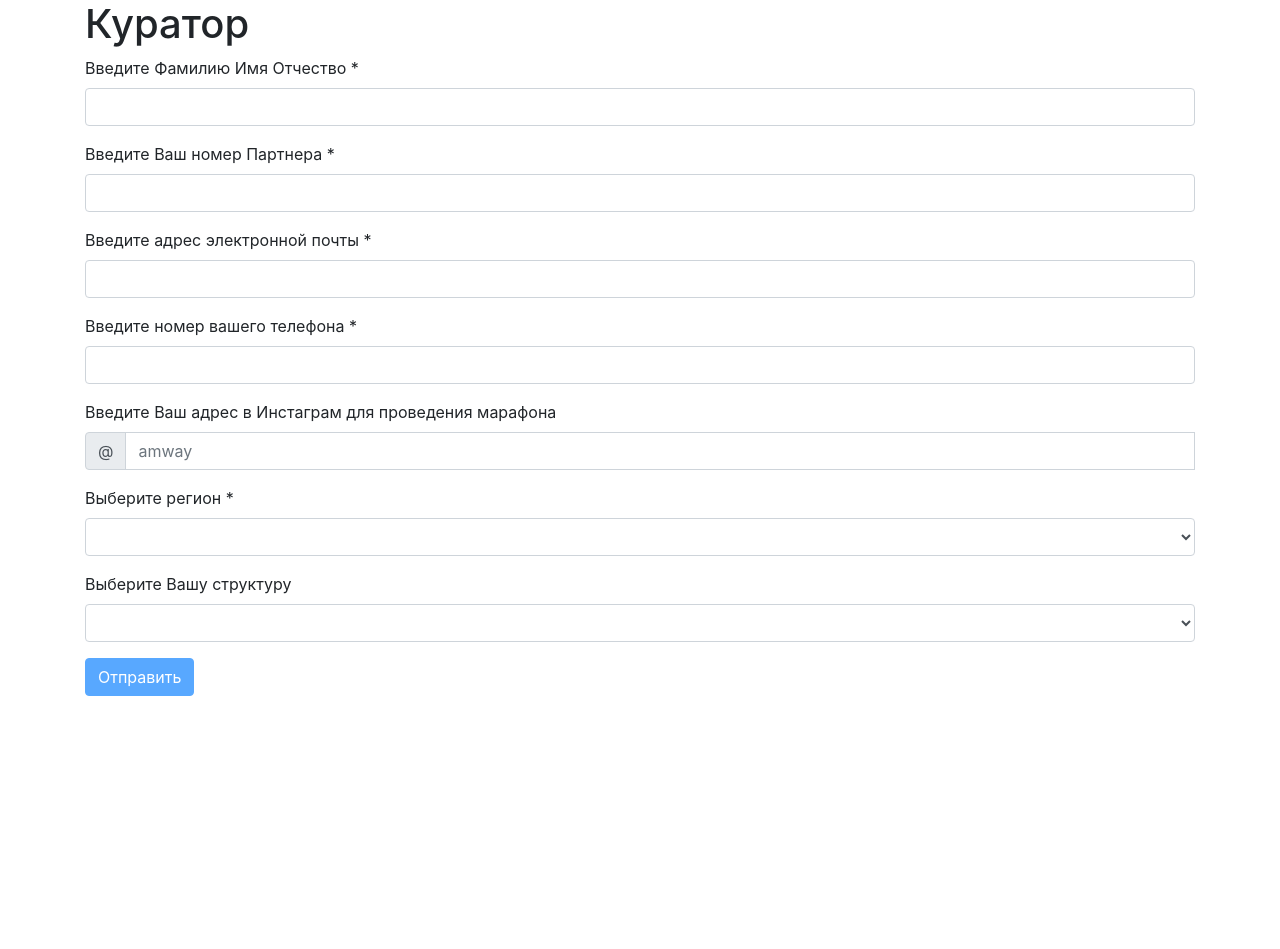
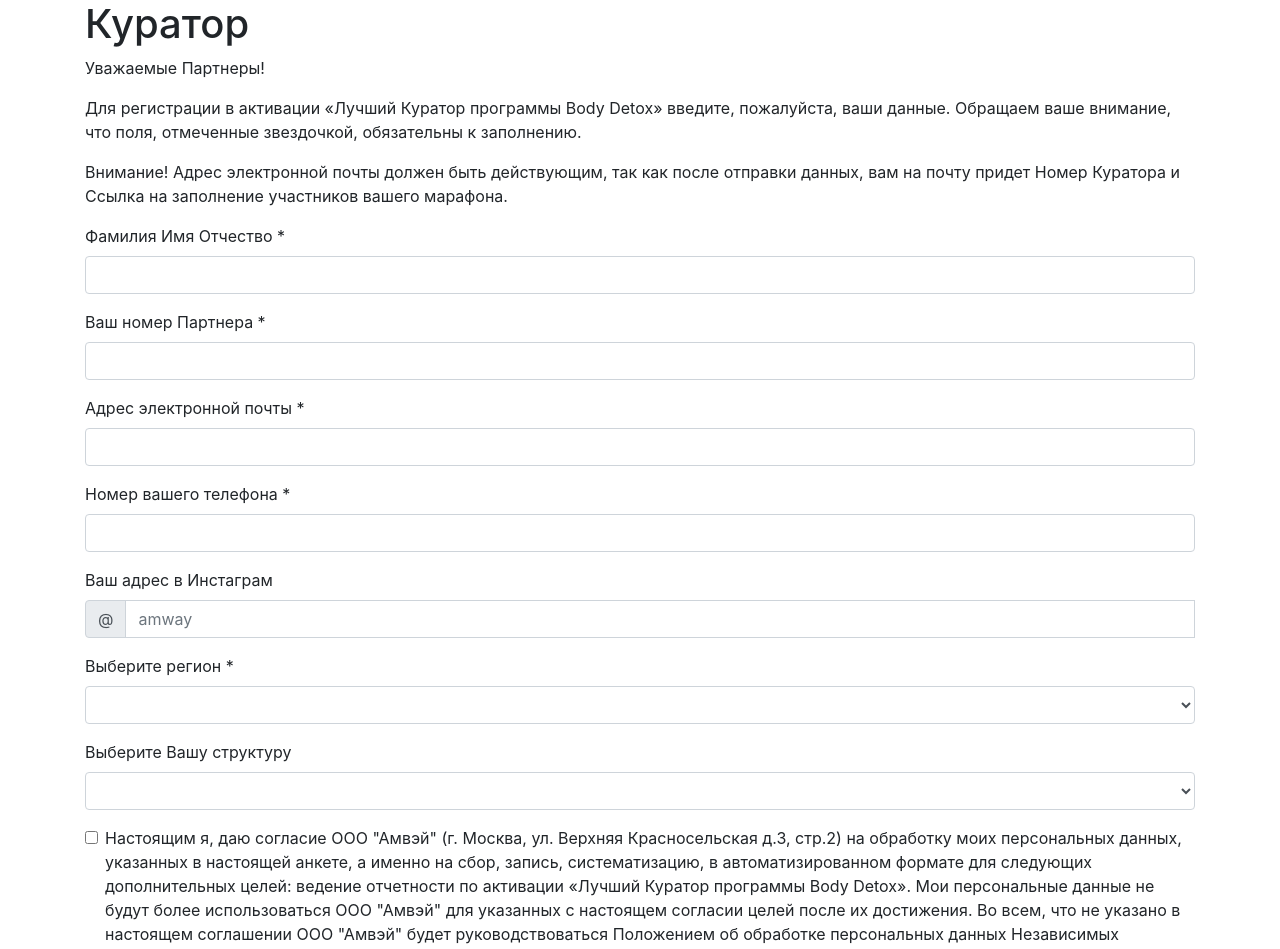
Before and after one commit to tpyii/amway, a React (Create React App) app: page / in a window 1280 px wide. Before the commit this address led to /app. Shown: the top 949 px of the page. Before the commit the page ends 800 px from the top, so only its background shows below. Built offline with nearby package versions, Linux system fonts and the light colour scheme.

Commit message:
changed router structure in App, added form description, added form checkbox for terms

```diff
--- a/src/App.js
+++ b/src/App.js
@@ -4,7 +4,6 @@ import 'bootstrap/dist/css/bootstrap.min.css';
 import { Container } from 'react-bootstrap';
 import Curator from './Curator';
 import Member from './Member';
-import Report from './Report';
 
 class App extends React.Component {
   constructor(props) {
@@ -16,13 +15,14 @@ class App extends React.Component {
     return (
       <Container>
         <Switch>
-          <Route exact path='/app'>
+          <Route exact path='/'>
             <Curator />
           </Route>
-          <Route exact path='/app/curator/:curatorId' component={Member} />
-          <Route exact path='/app/curator/:curatorId/member/:memberId' component={Report} />
+          <Route path="/members">
+            <Member />
+          </Route>
           <Route>
-            <Redirect to='/app' />
+            <Redirect to='/' />
           </Route>
         </Switch>
       </Container>
--- a/src/Curator.js
+++ b/src/Curator.js
@@ -13,6 +13,7 @@ class Curator extends React.Component {
         instagram: '',
         region: '',
         structure: '',
+        terms: '',
       },
 
       validate: {
@@ -23,6 +24,7 @@ class Curator extends React.Component {
         instagram: '',
         region: '',
         structure: '',
+        terms: '',
       },
 
       messages: {
@@ -33,13 +35,14 @@ class Curator extends React.Component {
   }
 
   checkValueValidation = event => {
-    const {name, value} = event.target;
+    const value = event.target.type === 'checkbox' ? event.target.checked : event.target.value;
+    const name = event.target.name;
     let regexp;
     let validate;
 
     switch(name) {
       case 'name':
-        regexp = /^[А-Яа-яЁё ]+$/;
+        regexp = /^[А-Яа-яЁёa-zA-Z ]+$/;
         validate = regexp.test(value.trim());
         break;
 
@@ -74,13 +77,18 @@ class Curator extends React.Component {
                     value.trim().length > 0 :
                     '';
         break;
+
+      case 'trems':
+        validate = value;
+        break;
     }
 
     return validate;
   }
 
   hundleInputChange = event => {
-    const {name, value} = event.target;
+    const value = event.target.type === 'checkbox' ? event.target.checked : event.target.value;
+    const name = event.target.name;
     const validate = this.checkValueValidation(event);
 
     this.setState({
@@ -93,6 +101,8 @@ class Curator extends React.Component {
         [name]: validate
       }
     });
+
+    console.log(this.state)
   }
 
   hundleOnSubmit = event => {
@@ -102,7 +112,7 @@ class Curator extends React.Component {
       body: JSON.stringify(this.state.values)
     }
 
-    fetch('/app/v1/curators', options)
+    fetch('/v1/curators', options)
       .then(response => response.json())
       .then(result => {
         if(result.errors) {
@@ -134,6 +144,10 @@ class Curator extends React.Component {
     return (
       <>
         <h1>Куратор</h1>
+        <p>Уважаемые Партнеры!</p>
+        <p>Для регистрации в активации «Лучший Куратор программы Body Detox» введите, пожалуйста, ваши данные. Обращаем ваше внимание, что поля, отмеченные звездочкой, обязательны к заполнению.</p>
+        <p>Внимание! Адрес электронной почты должен быть действующим, так как после отправки данных, вам на почту придет Номер Куратора и Ссылка на заполнение участников вашего марафона.</p>
+
         {success.length ?
           <Message message={success[0]} /> :
           <CuratorForm curator={this} />}
@@ -159,7 +173,7 @@ function CuratorForm({curator}) {
     >
 
       <Form.Group controlId="name">
-        <Form.Label>Введите Фамилию Имя Отчество *</Form.Label>
+        <Form.Label>Фамилия Имя Отчество *</Form.Label>
         <Form.Control
           required
           type="text"
@@ -170,12 +184,12 @@ function CuratorForm({curator}) {
           isInvalid={curator.state.validate.name === false || curator.state.validate.name.length}
         />
         <Form.Control.Feedback type="invalid">
-          {curator.state.validate.name.length ? curator.state.validate.name : 'Допустимы только кириллические буквы и пробел'}
+          {curator.state.validate.name.length ? curator.state.validate.name : 'Не корректно введены данные'}
         </Form.Control.Feedback>
       </Form.Group>
 
       <Form.Group controlId="partner">
-        <Form.Label>Введите Ваш номер Партнера *</Form.Label>
+        <Form.Label>Ваш номер Партнера *</Form.Label>
         <Form.Control
           required
           type="number"
@@ -191,7 +205,7 @@ function CuratorForm({curator}) {
       </Form.Group>
 
       <Form.Group controlId="email">
-        <Form.Label>Введите адрес электронной почты *</Form.Label>
+        <Form.Label>Адрес электронной почты *</Form.Label>
         <Form.Control
           required
           type="email"
@@ -207,7 +221,7 @@ function CuratorForm({curator}) {
       </Form.Group>
 
       <Form.Group controlId="phone">
-        <Form.Label>Введите номер вашего телефона *</Form.Label>
+        <Form.Label>Номер вашего телефона *</Form.Label>
         <Form.Control
           required
           type="number"
@@ -223,7 +237,7 @@ function CuratorForm({curator}) {
       </Form.Group>
 
       <Form.Group controlId="instagram">
-        <Form.Label>Введите Ваш адрес в Инстаграм для проведения марафона</Form.Label>
+        <Form.Label>Ваш адрес в Инстаграм</Form.Label>
         <InputGroup>
           <InputGroup.Prepend>
             <InputGroup.Text>@</InputGroup.Text>
@@ -292,6 +306,25 @@ function CuratorForm({curator}) {
           </Form.Control.Feedback>
       </Form.Group>
 
+      <Form.Group controlId="terms">
+        <Form.Check
+          required
+          name="terms"
+          label="Настоящим я, даю согласие ООО &quot;Амвэй&quot; (г. Москва, ул. Верхняя Красносельская д.3, стр.2) на
+          обработку моих персональных данных, указанных в настоящей анкете, а именно на сбор, запись,
+          систематизацию, в автоматизированном формате для следующих дополнительных целей: ведение
+          отчетности по активации «Лучший Куратор программы Body Detox».
+          Мои персональные данные не будут более использоваться ООО &quot;Амвэй&quot; для указанных с настоящем
+          согласии целей после их достижения. Во всем, что не указано в настоящем соглашении ООО &quot;Амвэй&quot;
+          будет руководствоваться Положением об обработке персональных данных Независимых
+          Предпринимателей Amway и Клиентов ООО &quot;Амвэй&quot;. Мое согласие может быть отозвано в любое
+          время путем направления заявления на юридический адрес ООО &quot;Амвэй&quot;."
+          onChange={curator.hundleInputChange}
+          isValid={curator.state.validate.trems === true}
+          isInvalid={curator.state.validate.trems === false}
+        />
+      </Form.Group>
+
       <Button
         variant="primary"
         type="submit"
```
